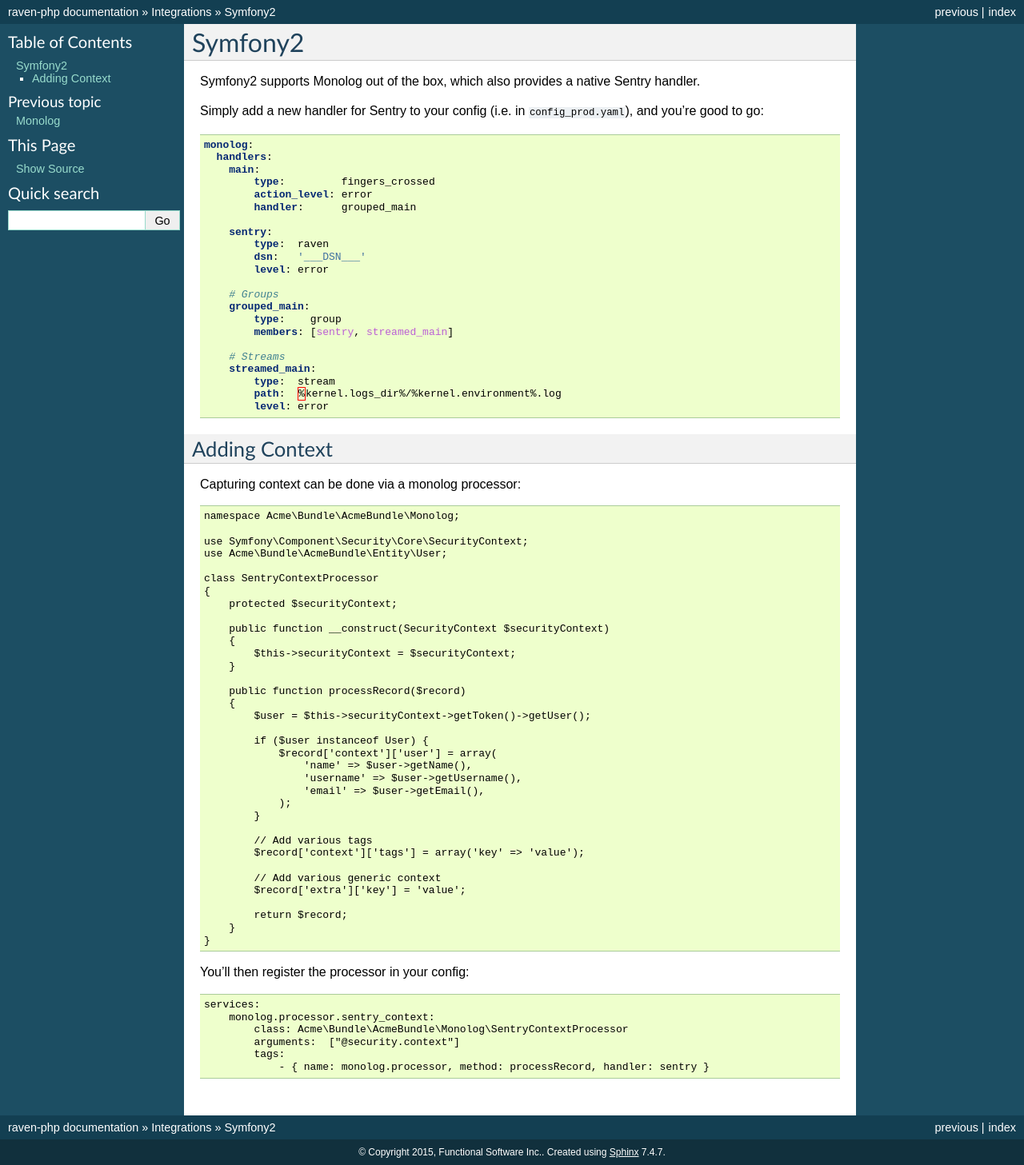
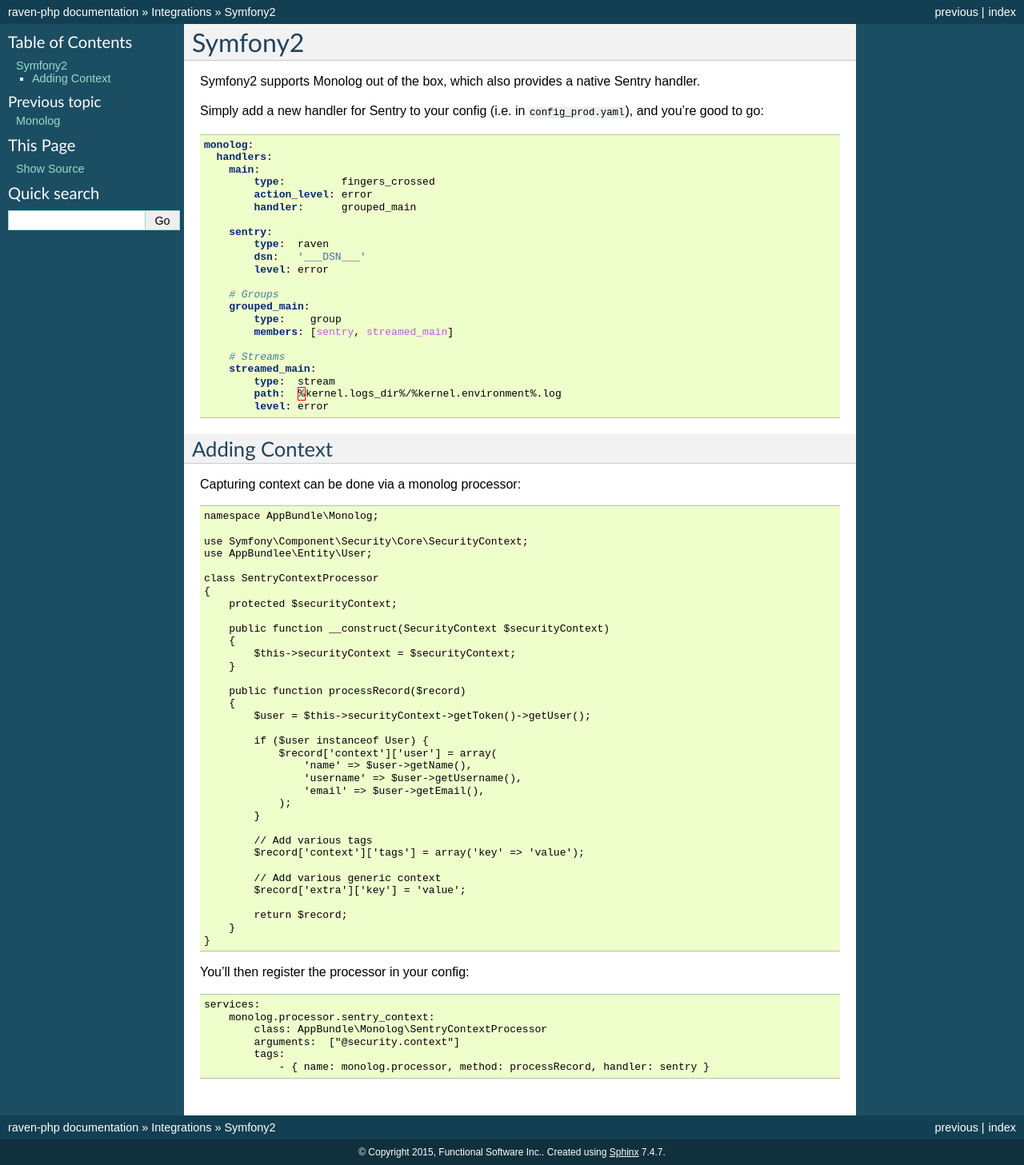
Before and after one commit to getsentry/sentry-php, a Sphinx documentation site: the page built from docs/integrations/symfony2.rst, in a window 1280 px wide. Shown: the whole page at 80% size. Built offline with Sphinx 7.4.7, drawn with Linux system fonts in a browser that asks for light colours; the version number could not be read and is left out.

Commit message:
Rename to AppBundle namespace

```diff
--- a/docs/integrations/symfony2.rst
+++ b/docs/integrations/symfony2.rst
@@ -37,10 +37,10 @@
 
 .. sourcecode:: php
 
-    namespace Acme\Bundle\AcmeBundle\Monolog;
+    namespace AppBundle\Monolog;
 
     use Symfony\Component\Security\Core\SecurityContext;
-    use Acme\Bundle\AcmeBundle\Entity\User;
+    use AppBundlee\Entity\User;
 
     class SentryContextProcessor
     {
@@ -79,7 +79,7 @@
 
     services:
         monolog.processor.sentry_context:
-            class: Acme\Bundle\AcmeBundle\Monolog\SentryContextProcessor
+            class: AppBundle\Monolog\SentryContextProcessor
             arguments:  ["@security.context"]
             tags:
                 - { name: monolog.processor, method: processRecord, handler: sentry }
```
